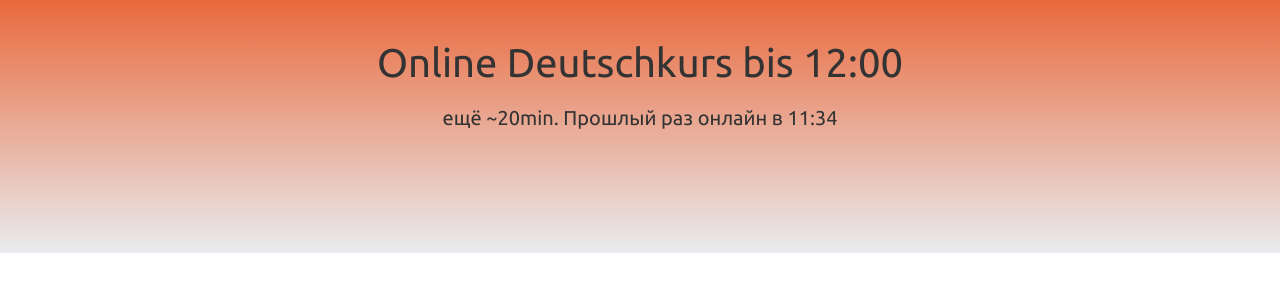
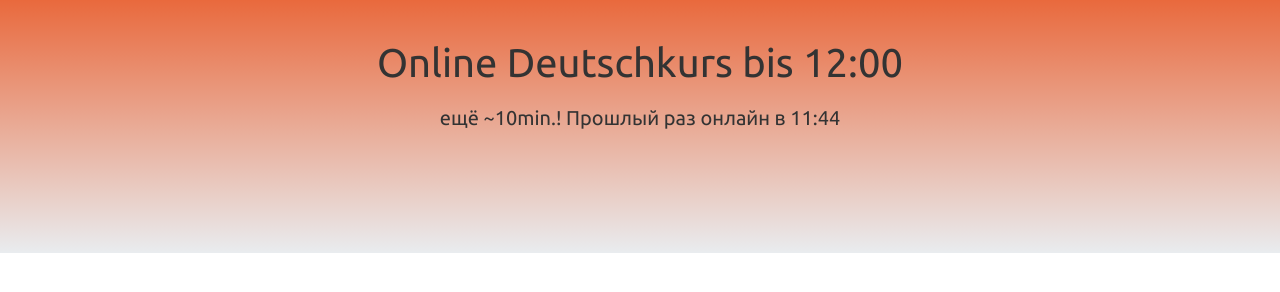
Before and after one commit to viktor-chiarcos/viktor-chiarcos.github.io, a Jekyll site: the page built from _pages/ivan/index.md, in a window 1280 px wide and 900 px high. Shown: the part 145-437 px from the top of the window. Built offline with Jekyll 4.4.1, drawn with Linux system fonts in a browser that asks for light colours.

Commit message:
index.md aktualisieren

```diff
--- a/_pages/ivan/index.md
+++ b/_pages/ivan/index.md
@@ -3,7 +3,7 @@ layout: home
 permalink: /kurs/de-ru/
 
 title: "Online Deutschkurs bis 12:00"
-excerpt: "ещё ~20min. Прошлый раз онлайн в 11:34"
+excerpt: "ещё ~10min.! Прошлый раз онлайн в 11:44"
 action: true
 ---
 
```
